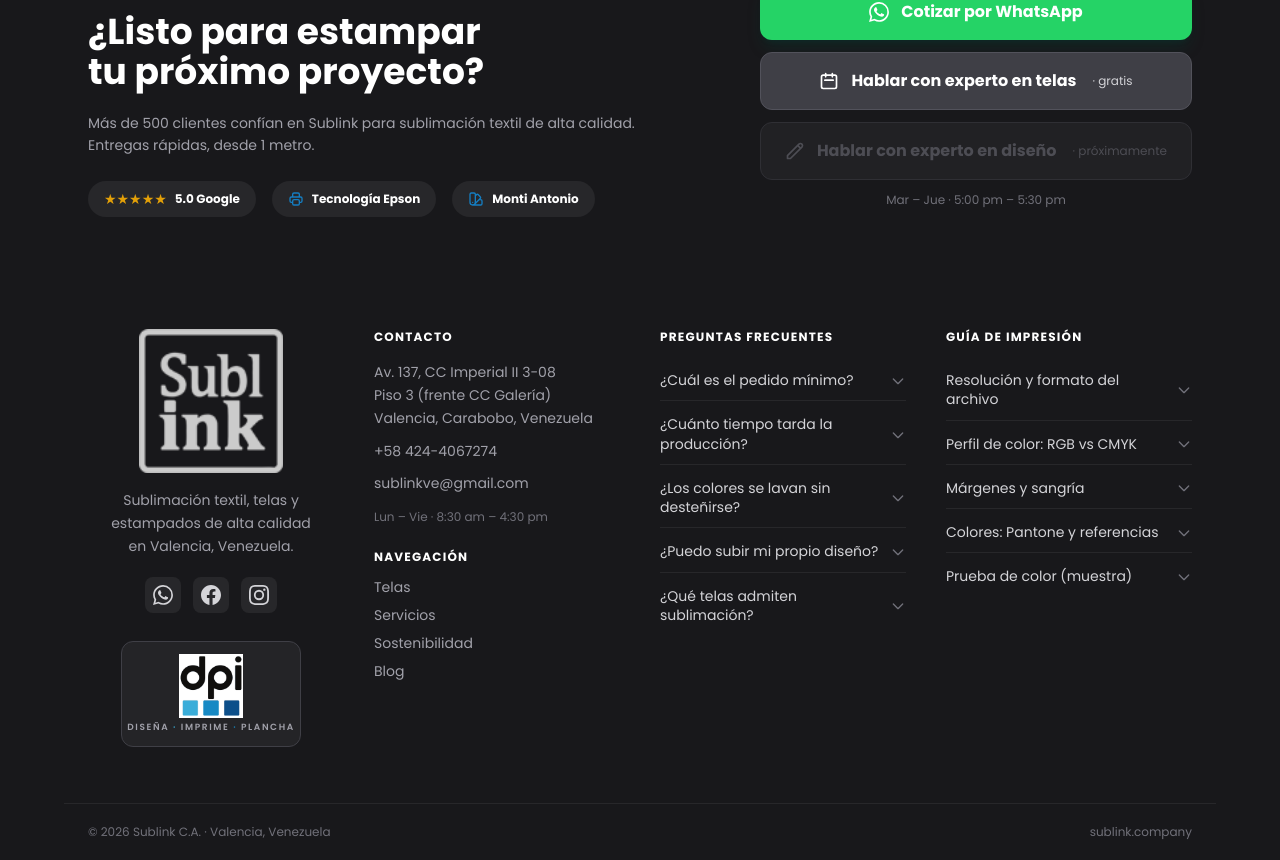
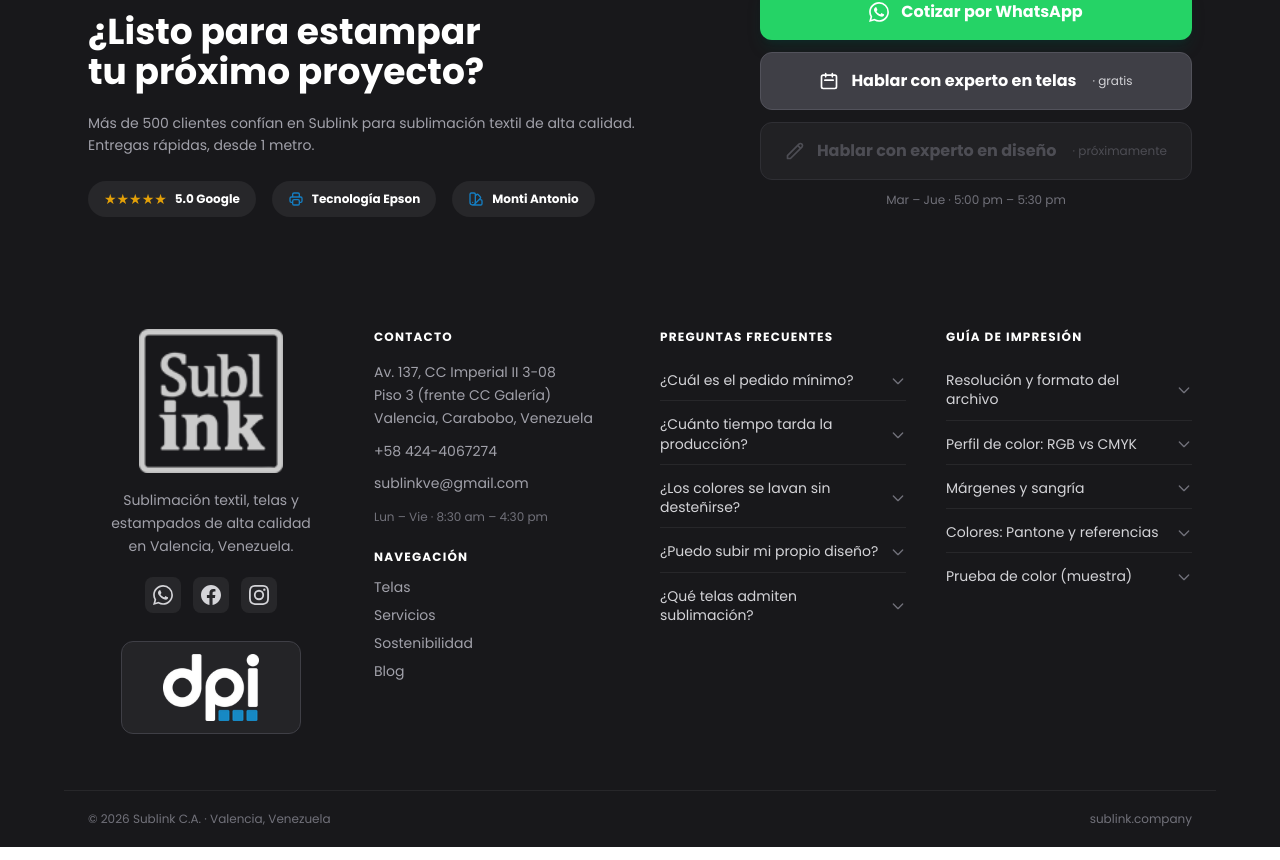
Before and after one commit to ivansilvauc-lgtm/sublink-main, a Next.js app: page /blog in a window 1280 px wide. Shown: the part 1503-2363 px from the top of the page. Built offline with nearby package versions, Linux system fonts and the light colour scheme.

Commit message:
UX: IconBar sin espacio, DPI logo organizado blanco+azul en footer

```diff
--- a/src/components/Ofrecemos/IconBar.tsx
+++ b/src/components/Ofrecemos/IconBar.tsx
@@ -13,7 +13,7 @@
     const isInView = useInView(ref, { once: true });
 
     return (
-        <section className="w-full pt-3 pb-14">
+        <section className="w-full pt-1 pb-3">
             <motion.div
                 ref={ref}
                 variants={containerVariants}
--- a/src/components/UI/Footer.tsx
+++ b/src/components/UI/Footer.tsx
@@ -149,19 +149,12 @@
           {/* Badge DPI — slogan de marca */}
           <div className="mt-3 flex flex-col items-center gap-1 border border-zinc-700 rounded-xl px-4 py-3 w-full max-w-[180px] bg-white/5">
             <Image
-              src="/assets/logos-clientes/dpi-logo.png"
-              width={80}
-              height={80}
+              src="/assets/logos-clientes/dpi-logo_organized.png"
+              width={144}
+              height={100}
               alt="DPI — Diseña, Imprime, Plancha"
-              className="w-16 h-16 object-contain"
+              className="w-24 h-auto object-contain"
             />
-            <p className="text-[9px] font-semibold uppercase tracking-[0.18em] leading-tight text-center whitespace-nowrap">
-              <span className="text-zinc-400">diseña</span>
-              <span className="text-[#3aadd9]"> · </span>
-              <span className="text-zinc-400">imprime</span>
-              <span className="text-[#1789C4]"> · </span>
-              <span className="text-zinc-400">plancha</span>
-            </p>
           </div>
         </div>
 
```
Also changed, not shown: public/assets/logos-clientes/dpi-logo_organized.png (added).
